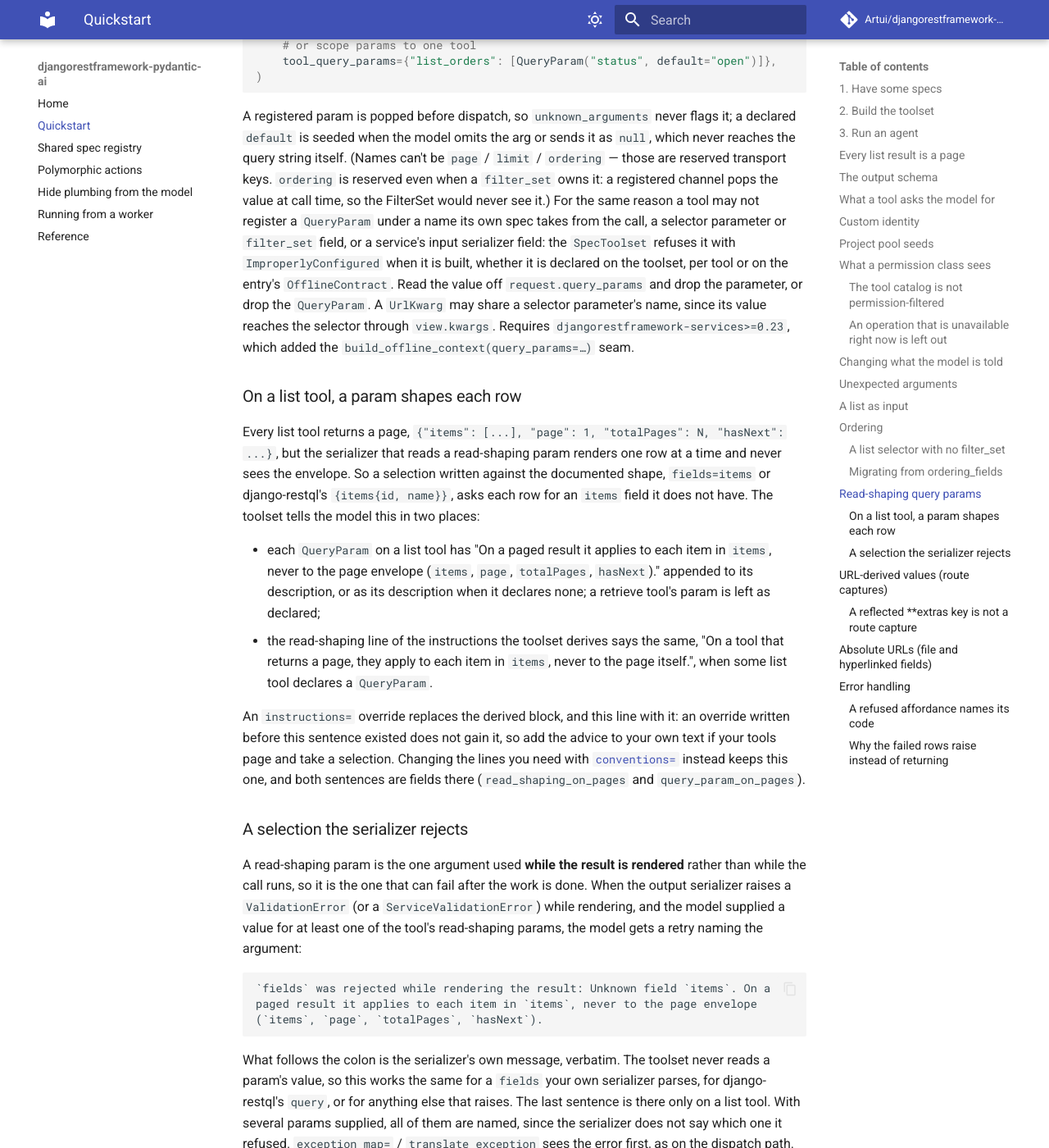
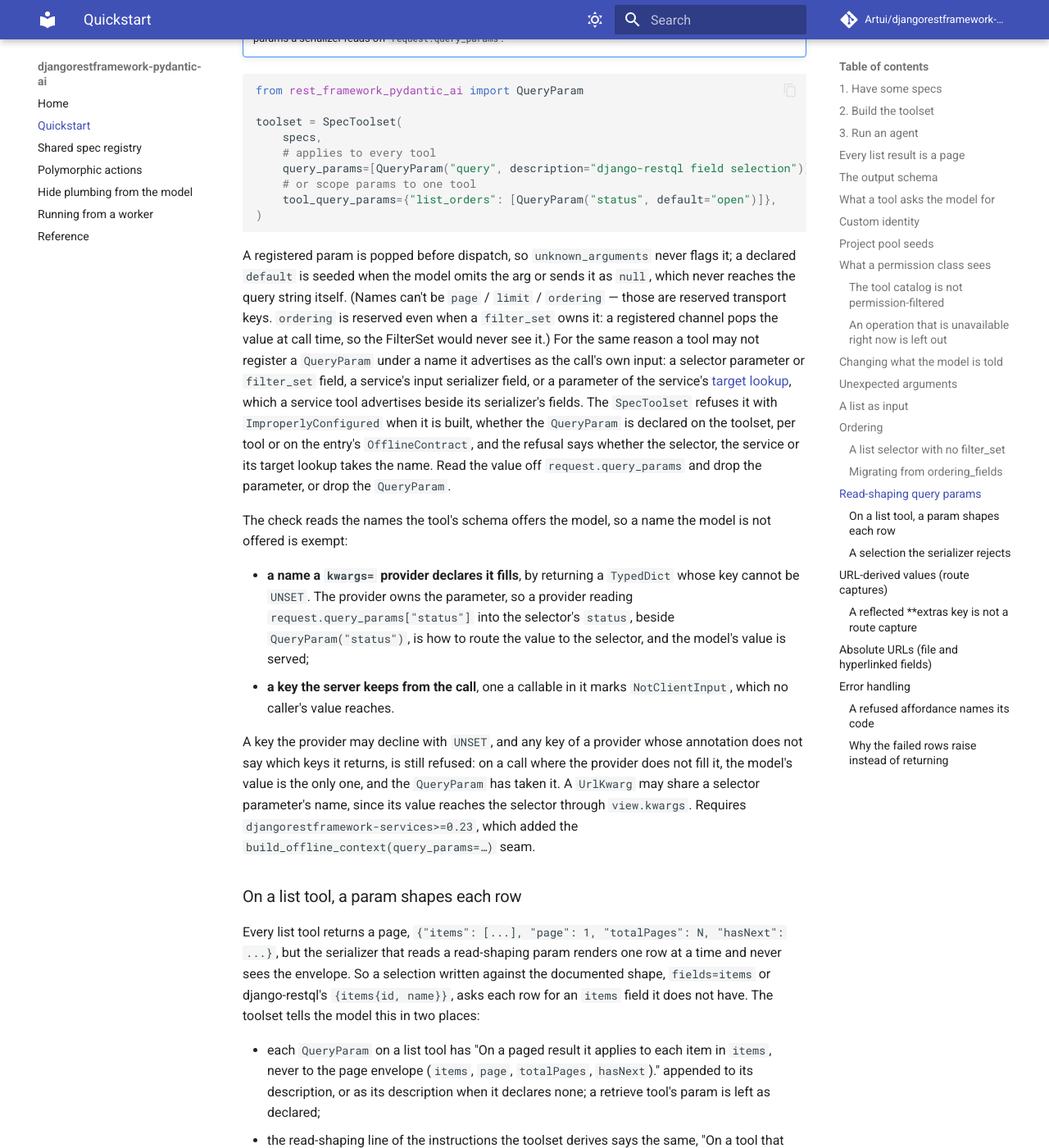
Before and after one commit to Artui/djangorestframework-pydantic-ai, an MkDocs documentation site: the page built from docs/quickstart.md, in a window 1280 px wide and 1400 px high, scrolled down 15904 px. Shown: the whole window at 82% size. Built offline with MkDocs 1.6.1 and Material for MkDocs 9.7.7, drawn with Linux system fonts in a browser that asks for light colours; comment, search, counter and statistics services are not loaded; some of the changed text lies outside the part shown.

Commit message:
Check a QueryParam against the names a tool offers the model
The construction check that refuses a QueryParam sharing an input's name
read the spec's own reflection, which was wrong in both directions. It
missed a service's target lookup parameters, which the tool advertises
as the call's input, so a required lookup parameter was answered as a
missing argument of every call carrying it and a defaulted one resolved
on its default. And it refused a selector parameter a typed kwargs=
provider fills, the ordinary way to route a query parameter to a
selector, where nothing is lost.

The check now reads _caller_schema, the reader the tool's schema is built
from: the selector's or the target lookup's parameters less what a
provider declares it fills and what the server keeps, keeping what a
provider may decline, plus a service's input serializer fields. The
refusal says whether the selector, the service or its target lookup
takes the name.

Docs and changelog: the quickstart and the #108 entry say an undeclared
None is still handed to the model against an object schema, with
allow_none=True as the declaration that admits it; a Changed entry
covers a LIST output with no selector refusing a return that is not a
set of rows, and its test now asserts what dispatch returns; the
NotClientInput entry no longer claims a filter_set field is protected.

Co-Authored-By: Claude Opus 5.5 <noreply@anthropic.com>

```diff
--- a/docs/quickstart.md
+++ b/docs/quickstart.md
@@ -148,7 +148,7 @@ agent = Agent(model, toolsets=[SpecToolset(specs).include_return_schemas()])
 A spec with no `output_serializer` gets `None` rather than a guessed shape.
 
 A `return_schema` admits `null`, with the root `type` `["object", "null"]`,
-exactly where dispatch may hand the model `None`, as drf-services'
+where the spec says dispatch may hand the model `None`, as drf-services'
 `can_present_nothing` answers it for every route that states an output schema:
 
 - a retrieve selector declaring `allow_none=True`, when nothing matches;
@@ -158,11 +158,19 @@ exactly where dispatch may hand the model `None`, as drf-services'
 - a service with nothing to re-read that declares `ServiceSpec(allow_none=True)`,
   since dispatch then presents the service's own return, a `None` included.
 
+**A `None` the spec does not declare is still handed to the model.** A service
+with nothing to re-read and no `allow_none=True` that returns `None` is
+presented as `None`, against a `return_schema` whose root is `"object"` and does
+not admit `null`. `ServiceSpec(allow_none=True)` is the declaration that admits
+it, so declare it on any such service that can return nothing.
+
 `allow_none` on a service's nested `output_selector_spec` is not read, because
 dispatch does not read it, and a list result is never `null`, only empty. A
 service whose `output_selector_spec` declares `LIST` is an array whether or not
 it has a `selector` to re-read through: with none, dispatch presents the
-service's own return as a list.
+service's own return as the list, and a return that is not a set of rows, such
+as the one row a create returns, raises `ImproperlyConfigured` out of the run.
+Return the rows, or declare `RETRIEVE` to present one.
 
 ## What a tool asks the model for
 
@@ -765,13 +773,32 @@ it; a declared `default` is seeded when the model omits the arg or sends it as
 `page` / `limit` / `ordering` — those are reserved transport keys. `ordering` is
 reserved even when a `filter_set` owns it: a registered channel pops the value at
 call time, so the FilterSet would never see it.) For the same reason a tool may
-not register a `QueryParam` under a name its own spec takes from the call, a
-selector parameter or `filter_set` field, or a service's input serializer
-field: the `SpecToolset` refuses it with `ImproperlyConfigured` when it is
-built, whether it is declared on the toolset, per tool or on the entry's
-`OfflineContract`. Read the value off `request.query_params` and drop the
-parameter, or drop the `QueryParam`. A `UrlKwarg` may share a selector
-parameter's name, since its value reaches the selector through `view.kwargs`.
+not register a `QueryParam` under a name it advertises as the call's own input:
+a selector parameter or `filter_set` field, a service's input serializer field,
+or a parameter of the service's [target lookup](#what-a-tool-asks-the-model-for),
+which a service tool advertises beside its serializer's fields. The
+`SpecToolset` refuses it with `ImproperlyConfigured` when it is built, whether
+the `QueryParam` is declared on the toolset, per tool or on the entry's
+`OfflineContract`, and the refusal says whether the selector, the service or its
+target lookup takes the name. Read the value off `request.query_params` and
+drop the parameter, or drop the `QueryParam`.
+
+The check reads the names the tool's schema offers the model, so a name the
+model is not offered is exempt:
+
+- **a name a `kwargs=` provider declares it fills**, by returning a
+  `TypedDict` whose key cannot be `UNSET`. The provider owns the parameter, so a
+  provider reading `request.query_params["status"]` into the selector's
+  `status`, beside `QueryParam("status")`, is how to route the value to the
+  selector, and the model's value is served;
+- **a key the server keeps from the call**, one a callable in it marks
+  `NotClientInput`, which no caller's value reaches.
+
+A key the provider may decline with `UNSET`, and any key of a provider whose
+annotation does not say which keys it returns, is still refused: on a call where the provider does
+not fill it, the model's value is the only one, and the `QueryParam` has taken
+it. A `UrlKwarg` may share a selector parameter's name, since its value reaches
+the selector through `view.kwargs`.
 Requires `djangorestframework-services>=0.23`, which added the
 `build_offline_context(query_params=…)` seam.
 
```
Also changed, not shown: CHANGELOG.md (+40 -13 lines), 2 other files.
